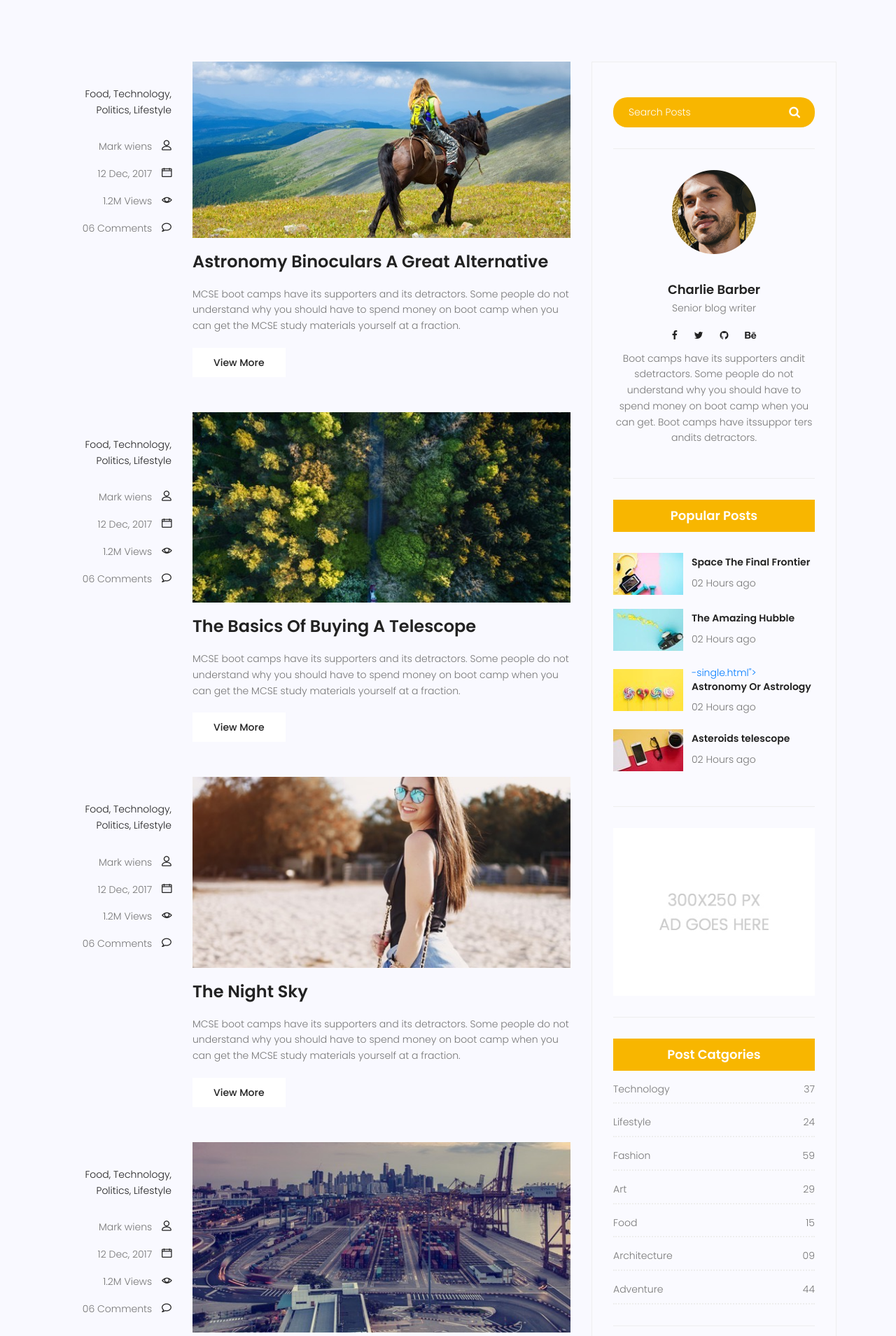
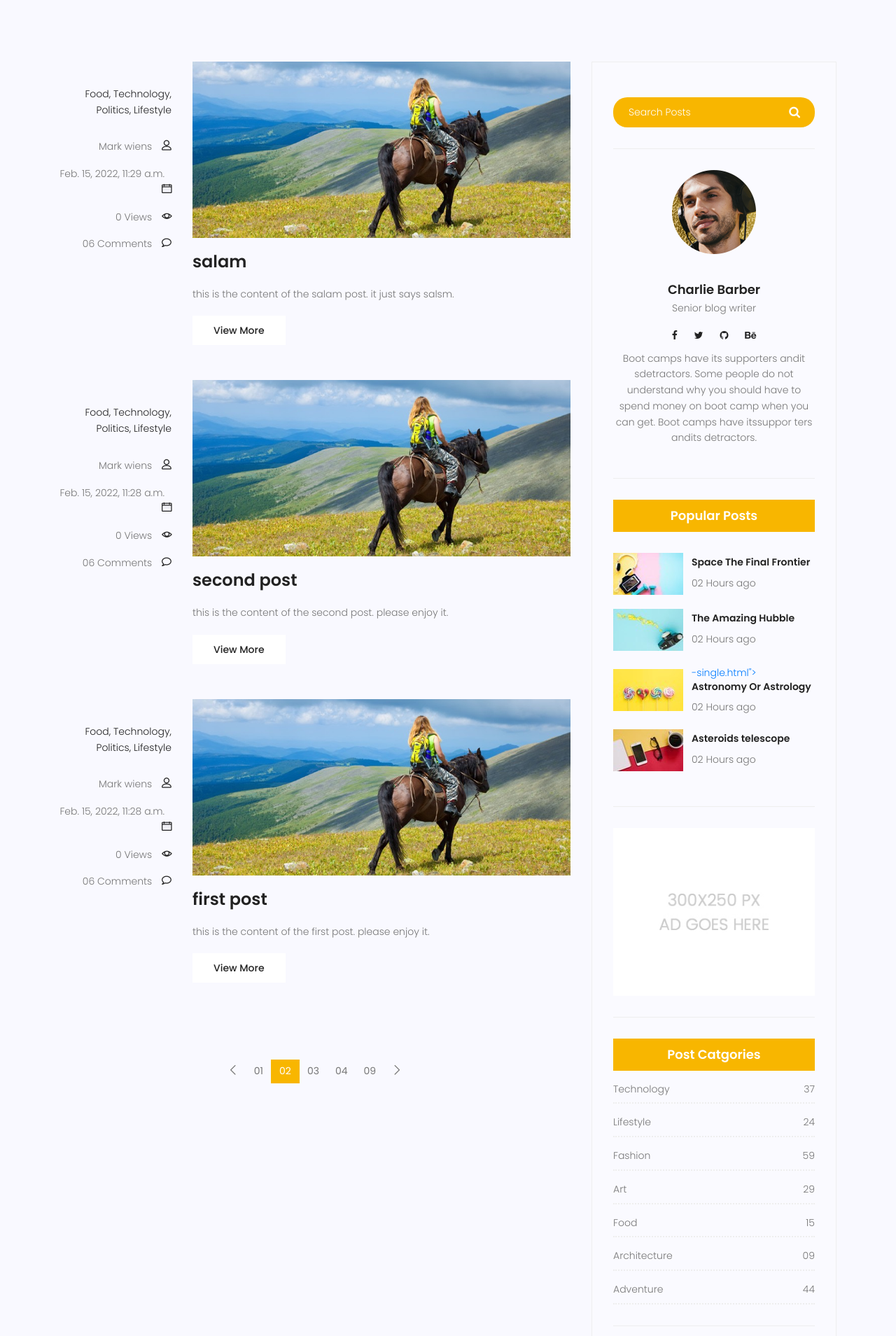
Before and after one commit to Alijeyrad/django_practice, a Django app: page /blog/ in a window 1280 px wide. Shown: the part 994-2903 px from the top of the page at 70% size. Run offline with Django 3.2, Linux system fonts and the light colour scheme; data comes from the database, SQL or seed files in the repository; both versions use the stored data as it was after the commit; some libraries are stand-ins or nearby versions.

Commit message:
added posts from db to the blog

```diff
--- a/travel/blog/views.py
+++ b/travel/blog/views.py
@@ -1,9 +1,12 @@
 from django.shortcuts import render
+from home.models import Post
 
 # Create your views here.
 
 def blog_home(request):
-    return render(request, 'blog/blog-home.html')
+    posts = Post.objects.filter(status = 1)
+    context = {'posts':posts}
+    return render(request, 'blog/blog-home.html', context)
 
 def blog_single(request):
     return render(request, 'blog/blog-single.html')
--- a/travel/templates/blog/blog-home.html
+++ b/travel/templates/blog/blog-home.html
@@ -89,6 +89,8 @@
 	<div class="container">
 		<div class="row">
 			<div class="col-lg-8 posts-list">
+
+				{% for post in posts %}
 				<div class="single-post row">
 					<div class="col-lg-3  col-md-3 meta-details">
 						<ul class="tags">
@@ -100,9 +102,9 @@
 						<div class="user-details row">
 							<p class="user-name col-lg-12 col-md-12 col-6"><a href="#">Mark wiens</a> <span
 									class="lnr lnr-user"></span></p>
-							<p class="date col-lg-12 col-md-12 col-6"><a href="#">12 Dec, 2017</a> <span
+							<p class="date col-lg-12 col-md-12 col-6"><a href="#">{{post.created_date}}</a> <span
 									class="lnr lnr-calendar-full"></span></p>
-							<p class="view col-lg-12 col-md-12 col-6"><a href="#">1.2M Views</a> <span
+							<p class="view col-lg-12 col-md-12 col-6"><a href="#">{{post.counted_views}} Views</a> <span
 									class="lnr lnr-eye"></span></p>
 							<p class="comments col-lg-12 col-md-12 col-6"><a href="#">06 Comments</a> <span
 									class="lnr lnr-bubble"></span></p>
@@ -113,118 +115,17 @@
 							<img class="img-fluid" src="{% static 'img/blog/feature-img1.jpg' %}" alt="">
 						</div>
 						<a class="posts-title" href="{% url 'blog:blog_single' %}">
-							<h3>Astronomy Binoculars A Great Alternative</h3>
+							<h3>{{post.title}}</h3>
 						</a>
 						<p class="excert">
-							MCSE boot camps have its supporters and its detractors. Some people do not understand why
-							you should have to spend money on boot camp when you can get the MCSE study materials
-							yourself at a fraction.
+							{{post.content}}
 						</p>
 						<a href="{% url 'blog:blog_single' %}" class="primary-btn">View More</a>
 					</div>
 				</div>
-				<div class="single-post row">
-					<div class="col-lg-3  col-md-3 meta-details">
-						<ul class="tags">
-							<li><a href="#">Food,</a></li>
-							<li><a href="#">Technology,</a></li>
-							<li><a href="#">Politics,</a></li>
-							<li><a href="#">Lifestyle</a></li>
-						</ul>
-						<div class="user-details row">
-							<p class="user-name col-lg-12 col-md-12 col-6"><a href="#">Mark wiens</a> <span
-									class="lnr lnr-user"></span></p>
-							<p class="date col-lg-12 col-md-12 col-6"><a href="#">12 Dec, 2017</a> <span
-									class="lnr lnr-calendar-full"></span></p>
-							<p class="view col-lg-12 col-md-12 col-6"><a href="#">1.2M Views</a> <span
-									class="lnr lnr-eye"></span></p>
-							<p class="comments col-lg-12 col-md-12 col-6"><a href="#">06 Comments</a> <span
-									class="lnr lnr-bubble"></span></p>
-						</div>
-					</div>
-					<div class="col-lg-9 col-md-9 ">
-						<div class="feature-img">
-							<img class="img-fluid" src="{% static 'img/blog/feature-img2.jpg' %}" alt="">
-						</div>
-						<a class="posts-title" href="{% url 'blog:blog_single' %}">
-							<h3>The Basics Of Buying A Telescope</h3>
-						</a>
-						<p class="excert">
-							MCSE boot camps have its supporters and its detractors. Some people do not understand why
-							you should have to spend money on boot camp when you can get the MCSE study materials
-							yourself at a fraction.
-						</p>
-						<a href="{% url 'blog:blog_single' %}" class="primary-btn">View More</a>
-					</div>
-				</div>
-				<div class="single-post row">
-					<div class="col-lg-3  col-md-3 meta-details">
-						<ul class="tags">
-							<li><a href="#">Food,</a></li>
-							<li><a href="#">Technology,</a></li>
-							<li><a href="#">Politics,</a></li>
-							<li><a href="#">Lifestyle</a></li>
-						</ul>
-						<div class="user-details row">
-							<p class="user-name col-lg-12 col-md-12 col-6"><a href="#">Mark wiens</a> <span
-									class="lnr lnr-user"></span></p>
-							<p class="date col-lg-12 col-md-12 col-6"><a href="#">12 Dec, 2017</a> <span
-									class="lnr lnr-calendar-full"></span></p>
-							<p class="view col-lg-12 col-md-12 col-6"><a href="#">1.2M Views</a> <span
-									class="lnr lnr-eye"></span></p>
-							<p class="comments col-lg-12 col-md-12 col-6"><a href="#">06 Comments</a> <span
-									class="lnr lnr-bubble"></span></p>
-						</div>
-					</div>
-					<div class="col-lg-9 col-md-9">
-						<div class="feature-img">
-							<img class="img-fluid" src="{% static 'img/blog/feature-img4.jpg' %}" alt="">
-						</div>
-						<a class="posts-title" href="{% url 'blog:blog_single' %}">
-							<h3>The Night Sky</h3>
-						</a>
-						<p class="excert">
-							MCSE boot camps have its supporters and its detractors. Some people do not understand why
-							you should have to spend money on boot camp when you can get the MCSE study materials
-							yourself at a fraction.
-						</p>
-						<a href="{% url 'blog:blog_single' %}" class="primary-btn">View More</a>
-					</div>
-				</div>
-				<div class="single-post row">
-					<div class="col-lg-3 col-md-3 meta-details">
-						<ul class="tags">
-							<li><a href="#">Food,</a></li>
-							<li><a href="#">Technology,</a></li>
-							<li><a href="#">Politics,</a></li>
-							<li><a href="#">Lifestyle</a></li>
-						</ul>
-						<div class="user-details row">
-							<p class="user-name col-lg-12 col-md-12 col-6"><a href="#">Mark wiens</a> <span
-									class="lnr lnr-user"></span></p>
-							<p class="date col-lg-12 col-md-12 col-6"><a href="#">12 Dec, 2017</a> <span
-									class="lnr lnr-calendar-full"></span></p>
-							<p class="view col-lg-12 col-md-12 col-6"><a href="#">1.2M Views</a> <span
-									class="lnr lnr-eye"></span></p>
-							<p class="comments col-lg-12 col-md-12 col-6"><a href="#">06 Comments</a> <span
-									class="lnr lnr-bubble"></span></p>
-						</div>
-					</div>
-					<div class="col-lg-9 col-md-9">
-						<div class="feature-img">
-							<img class="img-fluid" src="{% static 'img/blog/feature-img5.jpg' %}" alt="">
-						</div>
-						<a class="posts-title" href="{% static 'blog:blog_single' %}">
-							<h3>Telescopes 101</h3>
-						</a>
-						<p class="excert">
-							MCSE boot camps have its supporters and its detractors. Some people do not understand why
-							you should have to spend money on boot camp when you can get the MCSE study materials
-							yourself at a fraction.
-						</p>
-						<a href="{% static 'blog:blog_single' %}" class="primary-btn">View More</a>
-					</div>
-				</div>
+
+				{% endfor %}
+
 				<nav class="blog-pagination justify-content-center d-flex">
 					<ul class="pagination">
 						<li class="page-item">
```
Also changed, not shown: travel/db.sqlite3.
